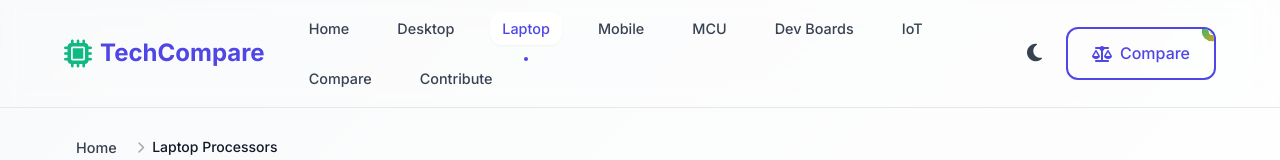
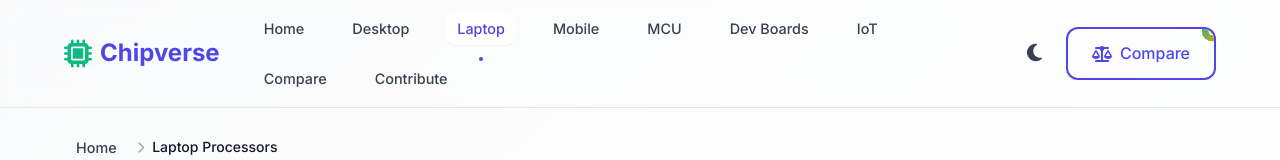
Before and after one commit to Abhayreddykaduluri/Chipverse, a plain HTML site: page laptop-processors.html in a window 1280 px wide. Shown: the top 160 px of the page. Drawn offline with Linux system fonts and the light colour scheme.

Commit message:
Change title and logo name from TechCompare to Chipverse

```diff
--- a/laptop-processors.html
+++ b/laptop-processors.html
@@ -3,7 +3,7 @@
 <head>
     <meta charset="UTF-8">
     <meta name="viewport" content="width=device-width, initial-scale=1.0">
-    <title>Laptop Processors | TechCompare</title>
+    <title>Laptop Processors | Chipverse</title>
     <link rel="stylesheet" href="css/style.css">
     <link rel="stylesheet" href="https://cdnjs.cloudflare.com/ajax/libs/font-awesome/6.4.0/css/all.min.css">
     <link href="https://fonts.googleapis.com/css2?family=Inter:wght@300;400;500;600;700&family=JetBrains+Mono:wght@400;500&display=swap" rel="stylesheet">
@@ -16,7 +16,7 @@
                 <div class="logo">
                     <a href="index.html" style="text-decoration: none; color: inherit; display: flex; align-items: center; gap: 0.5rem;">
                         <i class="fas fa-microchip logo-icon"></i>
-                        <span>TechCompare</span>
+                        <span>Chipverse</span>
                     </a>
                 </div>
                 <nav>
```
